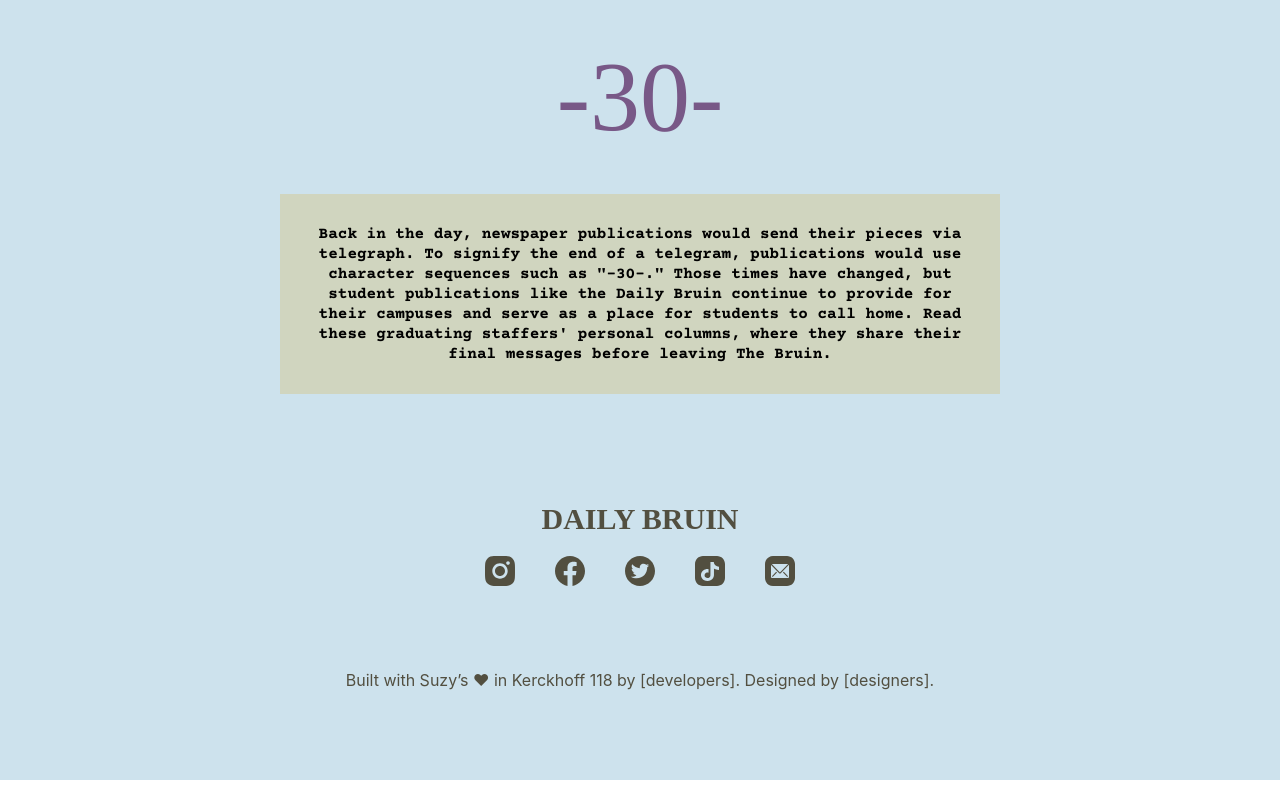
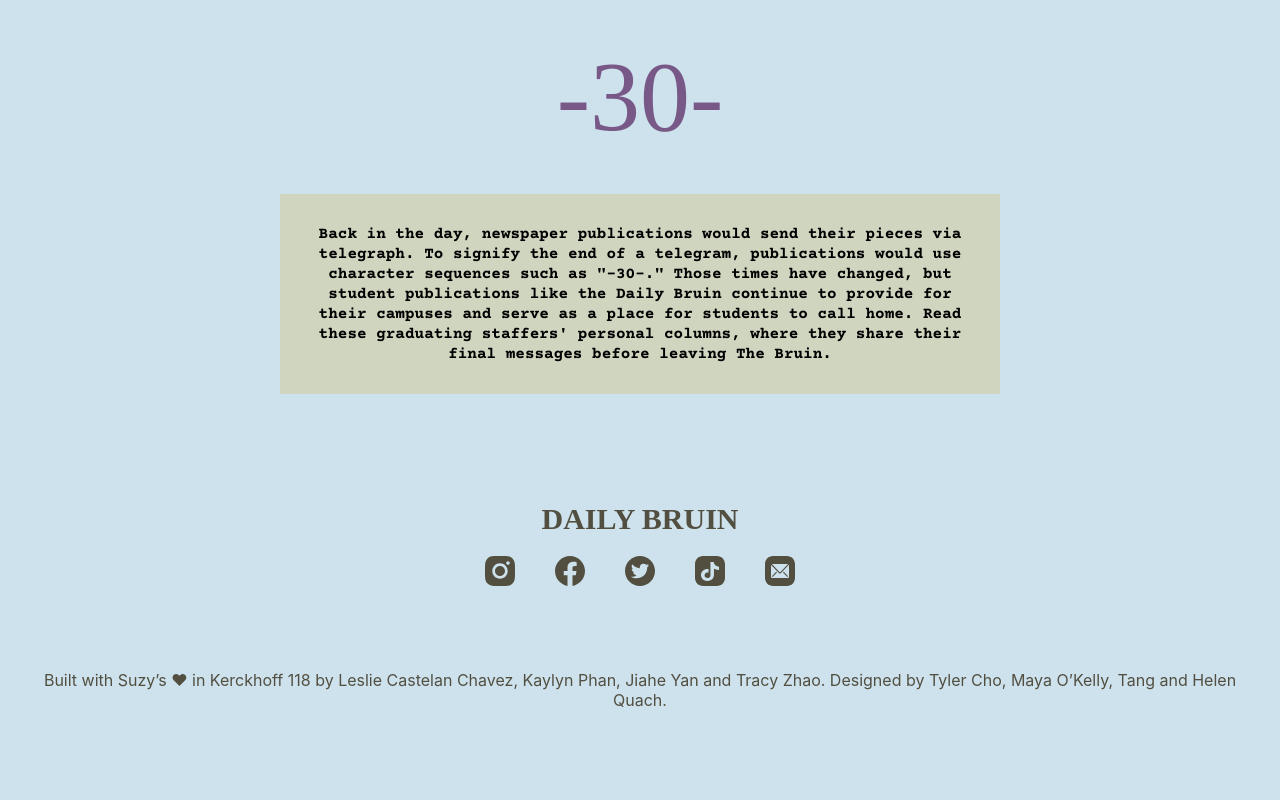
Before and after one commit to dailybruin/interactive.2022.graduation-issue, a React (Create React App) app: page / in a window 1280 px wide. Shown: the part 2601-3401 px from the top of the page. Built offline with nearby package versions, Linux system fonts and the light colour scheme; no server answers; a web font is replaced by a local one.

Commit message:
update footer text

```diff
--- a/src/App.js
+++ b/src/App.js
@@ -84,6 +84,8 @@
       .then((res) => setData(res.data["article.aml"]));
   }, []);
 
+  data && console.log(data);
+
   return (
     <div className="App">
       <Header />
--- a/src/components/Footer.js
+++ b/src/components/Footer.js
@@ -1,33 +1,31 @@
-import fb from '../images/socials/fb.svg'
-import insta from '../images/socials/insta.svg'
-import twitter from '../images/socials/twitter.svg'
-import tiktok from '../images/socials/tiktok.svg'
-import email from '../images/socials/email.svg'
+import fb from "../images/socials/fb.svg";
+import insta from "../images/socials/insta.svg";
+import twitter from "../images/socials/twitter.svg";
+import tiktok from "../images/socials/tiktok.svg";
+import email from "../images/socials/email.svg";
 
-import styled from 'styled-components'
-import { mediaQueries } from '../shared/config';
-
+import styled from "styled-components";
+import { mediaQueries } from "../shared/config";
 
 const Container = styled.div`
-	background-color: #CDE2ED;
+  background-color: #cde2ed;
   height: auto;
-	color: #524F40;
+  color: #524f40;
   padding: 60px 0 10px 0;
   text-align: center;
   h1 {
     margin: 0;
-		font-family: 'Times New Roman', Times, serif;
+    font-family: "Times New Roman", Times, serif;
     font-size: 30px;
   }
   /* margin-bottom: 20px; */
-`
+`;
 
 const Socials = styled.div`
   position: relative;
   margin-top: 20px;
 
   img {
-
     position: relative;
     margin: 0 20px;
   }
@@ -38,22 +36,52 @@
       margin: 50px 20px;
     }
   }
-`
+`;
 
 const Footer = () => {
   return (
     <Container>
       <h1>DAILY BRUIN</h1>
       <Socials>
-          <a href="https://www.instagram.com/dailybruin" target="_blank"><img src={insta}/></a>
-          <a href="https://www.facebook.com/dailybruin" target="_blank"><img src={fb}/></a>
-          <a href="https://www.twitter.com/dailybruin" target="_blank"><img src={twitter}/></a>
-          <a href="https://www.tiktok.com/@dailybruin" target="_blank"><img src={tiktok}/></a>
-          <a href="http://eepurl.com/cFEiZX" target="_blank"><img src={email}/></a>
-          <p>Built with Suzy’s ♥ in Kerckhoff 118 by [developers]. Designed by [designers].</p>
+        <a
+          href="https://www.instagram.com/dailybruin"
+          target="_blank"
+          rel="noreferrer"
+        >
+          <img src={insta} />
+        </a>
+        <a
+          href="https://www.facebook.com/dailybruin"
+          target="_blank"
+          rel="noreferrer"
+        >
+          <img src={fb} />
+        </a>
+        <a
+          href="https://www.twitter.com/dailybruin"
+          target="_blank"
+          rel="noreferrer"
+        >
+          <img src={twitter} />
+        </a>
+        <a
+          href="https://www.tiktok.com/@dailybruin"
+          target="_blank"
+          rel="noreferrer"
+        >
+          <img src={tiktok} />
+        </a>
+        <a href="http://eepurl.com/cFEiZX" target="_blank" rel="noreferrer">
+          <img src={email} />
+        </a>
+        <p>
+          Built with Suzy’s ♥ in Kerckhoff 118 by Leslie Castelan Chavez, Kaylyn
+          Phan, Jiahe Yan and Tracy Zhao. Designed by Tyler Cho, Maya O’Kelly,
+          Tang and Helen Quach.
+        </p>
       </Socials>
     </Container>
-    )
-  }
+  );
+};
 
 export default Footer;
--- a/src/components/Landing.js
+++ b/src/components/Landing.js
@@ -1,23 +1,23 @@
-import React from 'react';
-import styled from 'styled-components';
-import { mediaQueries } from '../shared/config';
+import React from "react";
+import styled from "styled-components";
+import { mediaQueries } from "../shared/config";
 
-const Container = styled.div `
+const Container = styled.div`
   width: 100%;
   height: fit-content;
   position: relative;
-`
+`;
 
 const Illo = styled.img`
   width: 100vw;
   height: auto;
-`
+`;
 
-const Credits = styled.div `
-    font-family: 'Courier Prime', monospace;
+const Credits = styled.div`
+  font-family: "Courier Prime", monospace;
   font-size: 14px;
   font-weight: 700;
-    color: #524F40;
+  color: #524f40;
   position: absolute;
   bottom: 0;
   right: 10px;
@@ -25,10 +25,10 @@
   ${mediaQueries.mobile} {
     font-size: 8px;
   }
-`
+`;
 
-export default function Landing(props){
-    return(
+export default function Landing(props) {
+  return (
     <Container>
       <Illo src={props.landing_image}></Illo>
       <Credits> {props.landing_credits} </Credits>
```
Lines whose indentation alone changed are shown as unchanged.
